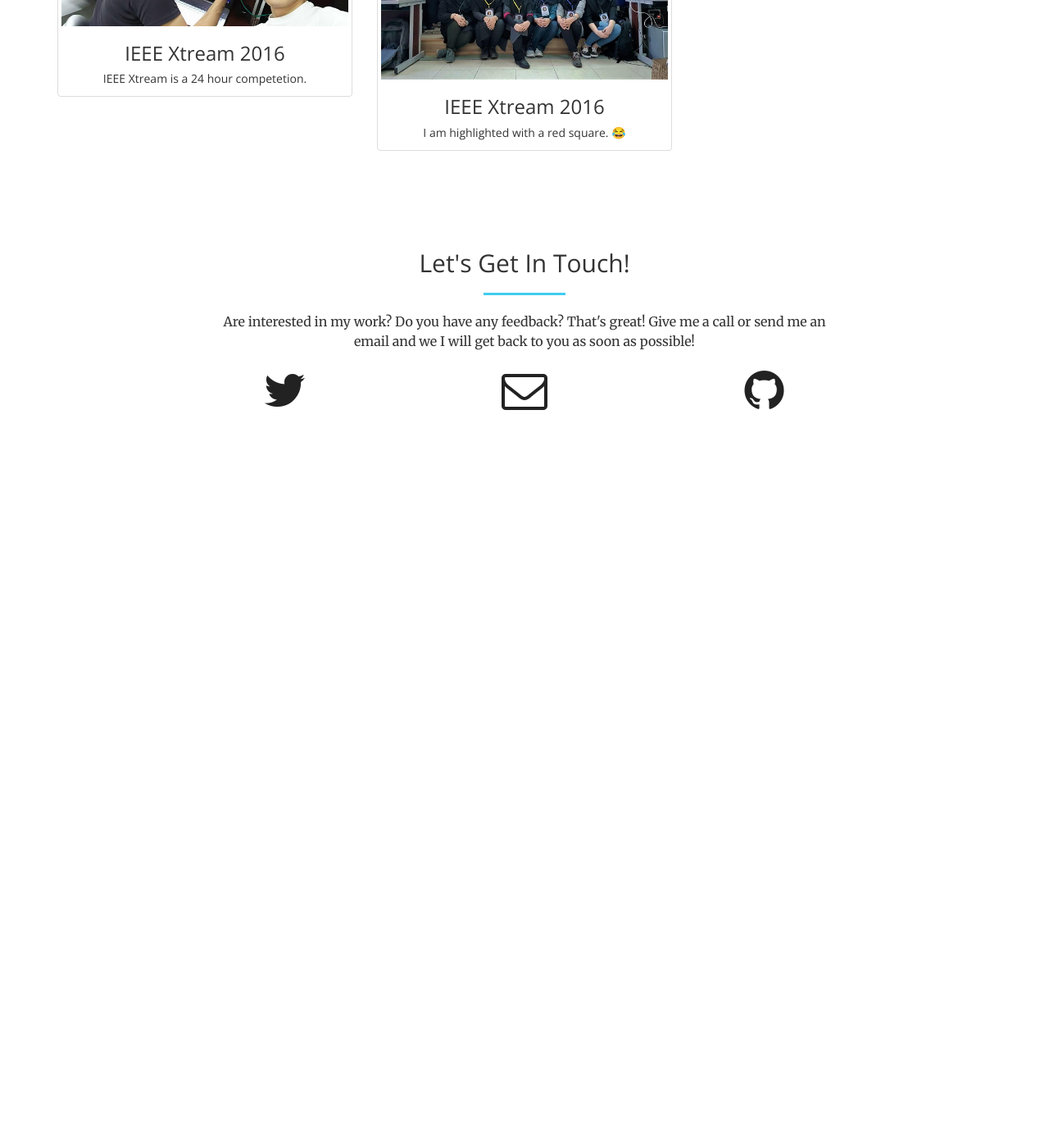
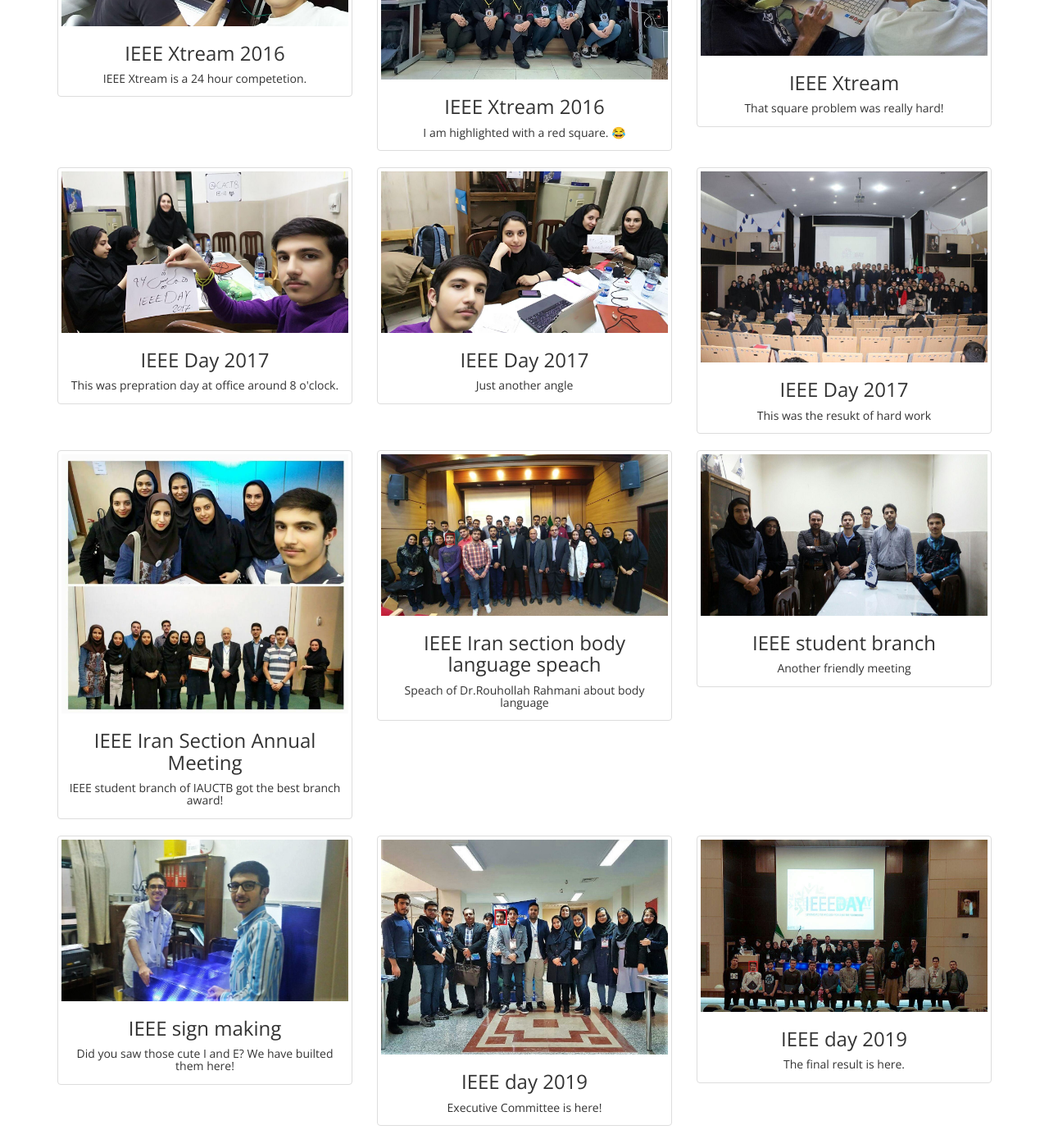
Before and after one commit to AminTaheri23/AminTaheri23.github.io, a Jekyll site: the page built from gallery.html, in a window 1280 px wide and 1400 px high, scrolled down 780 px. Shown: the whole window at 82% size. Built offline with Jekyll 4.4.1, drawn with Linux system fonts in a browser that asks for light colours; before the commit the page ends 1384 px from its top, so only the background shows below that.

Commit message:
ieee gallery completed

```diff
--- a/_includes/myphotos.html
+++ b/_includes/myphotos.html
@@ -1,7 +1,8 @@
 <div class="container">
+  <!------------------------------------------------row1---------------------------------------------------------------->
   <div class="row">
 
-    <div class="col-lg-4 col-sm-6">
+    <div class="col-md-4 col-md-4">
       <div class="thumbnail">
         <a href="img/Gallery/IEEE/IEEEDAY2016.jpg">
           <img src="img/Gallery/IEEE/IEEEDAY2016.jpg" alt="IEEE Day">
@@ -13,10 +14,13 @@
       </div>
     </div>
 
-    <div class="col-lg-4 col-sm-6">
+    <div class="col-md-4 col-md-4">
       <div class="thumbnail">
-        <a href="https://github.com/AminTaheri23/AminTaheri23.github.io/blob/master/img/Gallery/IEEE/IEEEDay2016_2.jpg?raw=true">
-          <img src="https://github.com/AminTaheri23/AminTaheri23.github.io/blob/master/img/Gallery/IEEE/IEEEDay2016_2.jpg?raw=true" alt="IEEE Day">
+        <a
+          href="https://github.com/AminTaheri23/AminTaheri23.github.io/blob/master/img/Gallery/IEEE/IEEEDay2016_2.jpg?raw=true">
+          <img
+            src="https://github.com/AminTaheri23/AminTaheri23.github.io/blob/master/img/Gallery/IEEE/IEEEDay2016_2.jpg?raw=true"
+            alt="IEEE Day">
           <div class="caption text-center" style="padding: 0%;">
             <h3>IEEE Day 2016</h3>
             <h5>The Executive Committee chilling after a lot of hard work</h5>
@@ -25,7 +29,7 @@
       </div>
     </div>
 
-    <div class="col-lg-4 col-sm-6">
+    <div class="col-md-4 col-md-4">
       <div class="thumbnail">
         <a href="img/Gallery/IEEE/IEEE_Xream.jpg">
           <img src="img/Gallery/IEEE/IEEE_Xream.jpg" alt="IEEE Xtream" style="width:100%">
@@ -38,12 +42,12 @@
     </div>
 
   </div>
-</div>
 
-<div class="container">
+  <!------------------------------------------------row2---------------------------------------------------------------->
+
   <div class="row">
 
-    <div class="col-lg-4 col-sm-6">
+    <div class="col-md-4 col-md-4">
       <div class="thumbnail">
         <a href="img/Gallery/IEEE/IEEE_Xtream_BlueScreenTeam.jpg">
           <img src="img/Gallery/IEEE/IEEE_Xtream_BlueScreenTeam.jpg" alt="IEEE Xtream" style="width:100%">
@@ -55,7 +59,7 @@
       </div>
     </div>
 
-    <div class="col-lg-4 col-sm-6 ">
+    <div class="col-md-4 col-md-4">
       <div class="thumbnail">
         <a href="img/Gallery/IEEE/IEEEXTREAM.jpg">
           <img src="img/Gallery/IEEE/IEEEXTREAM.jpg" alt="IEEE Xtream" style="width:100%">
@@ -67,5 +71,139 @@
       </div>
     </div>
 
+    <div class="col-md-4 col-md-4">
+      <div class="thumbnail">
+        <a href="img/Gallery/IEEE/IEEE_XTREAM_TEAM.jpg">
+          <img src="img/Gallery/IEEE/IEEE_XTREAM_TEAM.jpg" alt="IEEE Xtream" style="width:100%">
+          <div class="caption text-center" style="padding: 0%;">
+            <h3>IEEE Xtream</h3>
+            <h5>That square problem was really hard!</h5>
+          </div>
+        </a>
+      </div>
+    </div>
+
   </div>
-</div>
+<!------------------------------------------------row3---------------------------------------------------------------->
+  <div class="row">
+
+    <div class="col-md-4 col-md-4">
+      <div class="thumbnail">
+        <a href="img/Gallery/IEEE/IEEE_DAY_2017.jpg">
+          <img src="img/Gallery/IEEE/IEEE_DAY_2017.jpg" alt="IEEE Day 2017" style="width:100%">
+          <div class="caption text-center" style="padding: 0%;">
+            <h3>IEEE Day 2017</h3>
+            <h5>This was prepration day at office around 8 o'clock.</h5>
+          </div>
+        </a>
+      </div>
+    </div>
+
+    <div class="col-md-4 col-md-4">
+      <div class="thumbnail">
+        <a href="img/Gallery/IEEE/IEEE_DAY_2017_2.jpg">
+          <img src="img/Gallery/IEEE/IEEE_DAY_2017_2.jpg" alt="IEEE day 2017_2" style="width:100%">
+          <div class="caption text-center" style="padding: 0%;">
+            <h3>IEEE Day 2017</h3>
+            <h5>Just another angle</h5>
+          </div>
+        </a>
+      </div>
+    </div>
+
+    <div class="col-md-4 col-md-4">
+      <div class="thumbnail">
+        <a href="img/Gallery/IEEE/IEEEDAY_2017.jpg">
+          <img src="img/Gallery/IEEE/IEEEDAY_2017.jpg" alt="IEEE Day results" style="width:100%">
+          <div class="caption text-center" style="padding: 0%;">
+            <h3>IEEE Day 2017</h3>
+            <h5>This was the resukt of hard work</h5>
+          </div>
+        </a>
+      </div>
+    </div>
+
+  </div>
+
+  <!------------------------------------------------row4---------------------------------------------------------------->
+  <div class="row">
+
+    <div class="col-md-4 col-md-4">
+      <div class="thumbnail">
+        <a href="img/Gallery/IEEE/IEEE_IRAN_SECTION_MEETING.jpg">
+          <img src="img/Gallery/IEEE/IEEE_IRAN_SECTION_MEETING.jpg" alt="IEEE IRAN SECTION MEETING" style="width:100%">
+          <div class="caption text-center" style="padding: 0%;">
+            <h3>IEEE Iran Section Annual Meeting</h3>
+            <h5>IEEE student branch of IAUCTB got the best branch award!</h5>
+          </div>
+        </a>
+      </div>
+    </div>
+
+    <div class="col-md-4 col-md-4">
+      <div class="thumbnail">
+        <a href="img/Gallery/IEEE/IEEE_IranSection_bodyLanguage.jpg">
+          <img src="img/Gallery/IEEE/IEEE_IranSection_bodyLanguage.jpg" alt="IEEE Iran section body language" style="width:100%">
+          <div class="caption text-center" style="padding: 0%;">
+            <h3>IEEE Iran section body language speach</h3>
+            <h5>Speach of Dr.Rouhollah Rahmani about body language</h5>
+          </div>
+        </a>
+      </div>
+    </div>
+
+    <div class="col-md-4 col-md-4">
+      <div class="thumbnail">
+        <a href="img/Gallery/IEEE/IEEE_meeting_2.jpg">
+          <img src="img/Gallery/IEEE/IEEE_meeting_2.jpg" alt="IEEE Day results" style="width:100%">
+          <div class="caption text-center" style="padding: 0%;">
+            <h3>IEEE student branch</h3>
+            <h5>Another friendly meeting</h5>
+          </div>
+        </a>
+      </div>
+    </div>
+
+  </div>
+
+  <!------------------------------------------------row5---------------------------------------------------------------->
+  <div class="row">
+
+    <div class="col-md-4 col-md-4">
+      <div class="thumbnail">
+        <a href="img/Gallery/IEEE/IEEE_MAKING_IEEE_SIGN.jpg">
+          <img src="img/Gallery/IEEE/IEEE_MAKING_IEEE_SIGN.jpg" alt="IEEE sign" style="width:100%">
+          <div class="caption text-center" style="padding: 0%;">
+            <h3>IEEE sign making</h3>
+            <h5>Did you saw those cute I and E? We have builted them here!</h5>
+          </div>
+        </a>
+      </div>
+    </div>
+
+    <div class="col-md-4 col-md-4">
+      <div class="thumbnail">
+        <a href="img/Gallery/IEEE/IEEEDay2019.jpg">
+          <img src="img/Gallery/IEEE/IEEEDay2019.jpg" alt="IEEE day 2019" style="width:100%">
+          <div class="caption text-center" style="padding: 0%;">
+            <h3>IEEE day 2019</h3>
+            <h5>Executive Committee is here!</h5>
+          </div>
+        </a>
+      </div>
+    </div>
+
+    <div class="col-md-4 col-md-4">
+      <div class="thumbnail">
+        <a href="img/Gallery/IEEE/IEEE_DAY2019.jpg">
+          <img src="img/Gallery/IEEE/IEEE_DAY2019.jpg" alt="IEEE Day 2019 results" style="width:100%">
+          <div class="caption text-center" style="padding: 0%;">
+            <h3>IEEE day 2019</h3>
+            <h5>The final result is here.</h5>
+          </div>
+        </a>
+      </div>
+    </div>
+
+  </div>
+</div> <!--container-->
```
Also changed, not shown: img/Gallery/IEEE/IEEE_IranSection_AnnualMEeting.jpg (deleted), img/Gallery/IEEE/IEEE_meeting.jpg (deleted).
